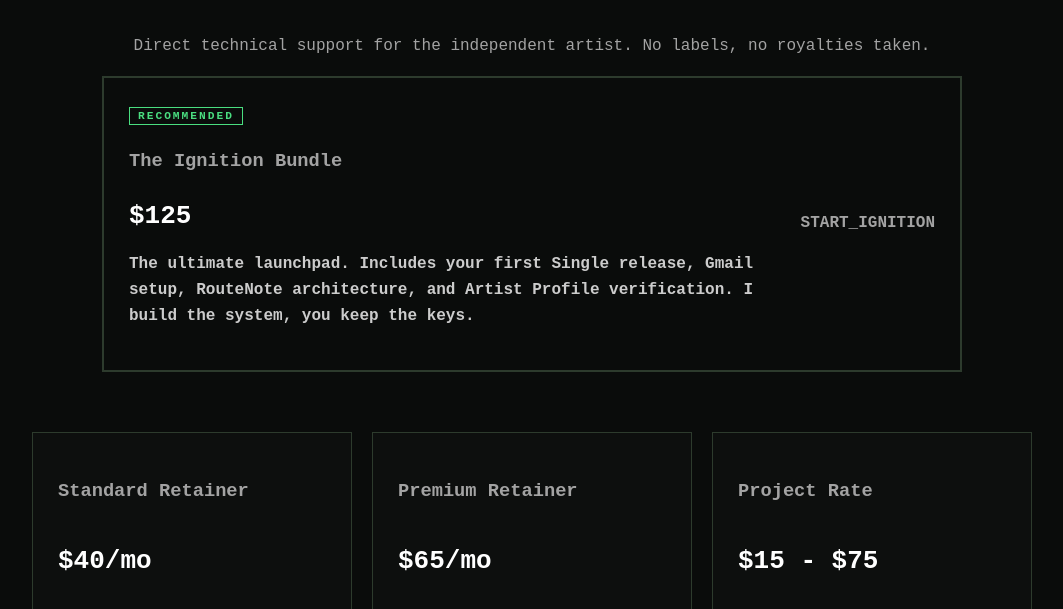
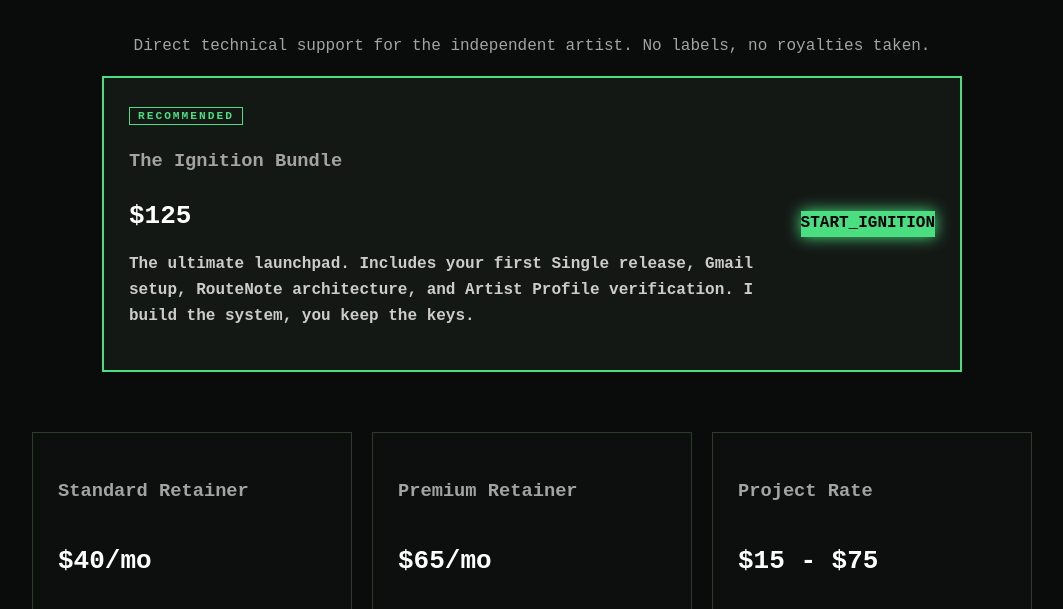
Before and after one commit to SulliedIndustries/SulliedIndustries.github.io, a plain HTML site: page services.html in a window 1280 px wide. In both pictures the pointer is over the element "START_IGNITION". Shown: the part 187-796 px from the top of the page, without its empty margins (108-1171 px from the left). Drawn offline with Linux system fonts and the light colour scheme.

Commit message:
Update services-style.css

```diff
--- a/css/services-style.css
+++ b/css/services-style.css
@@ -73,3 +73,25 @@
     border: 1px solid #2d3b2d !important;
     background: #0d0f0e !important;
 }
+
+/* --- BUTTON HOVER REPAIR --- */
+
+/* 1. Make the small login-btn light up when the whole box is hovered */
+a.tier-card:hover .login-btn,
+a.featured-tier:hover .login-btn,
+a:hover .login-btn {
+    background-color: var(--signal-green) !important;
+    color: #000 !important;
+    box-shadow: 0 0 15px var(--signal-green);
+}
+
+/* 2. Ensure the text inside the box doesn't turn blue like a standard link */
+a.tier-card, a.featured-tier {
+    text-decoration: none !important;
+}
+
+/* 3. Add a slight border glow to the boxes themselves on hover */
+a.tier-card:hover, a.featured-tier:hover {
+    border-color: var(--signal-green) !important;
+    background: #141815 !important;
+}
```
